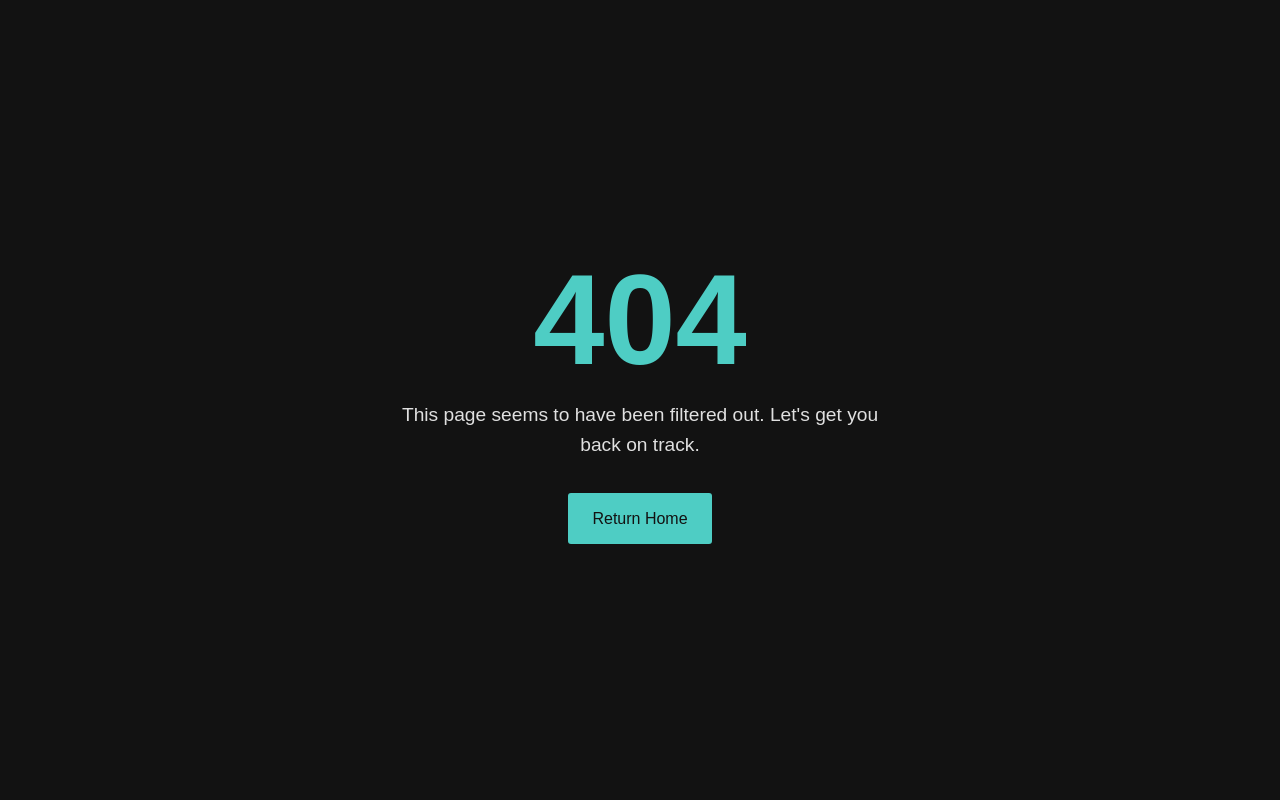
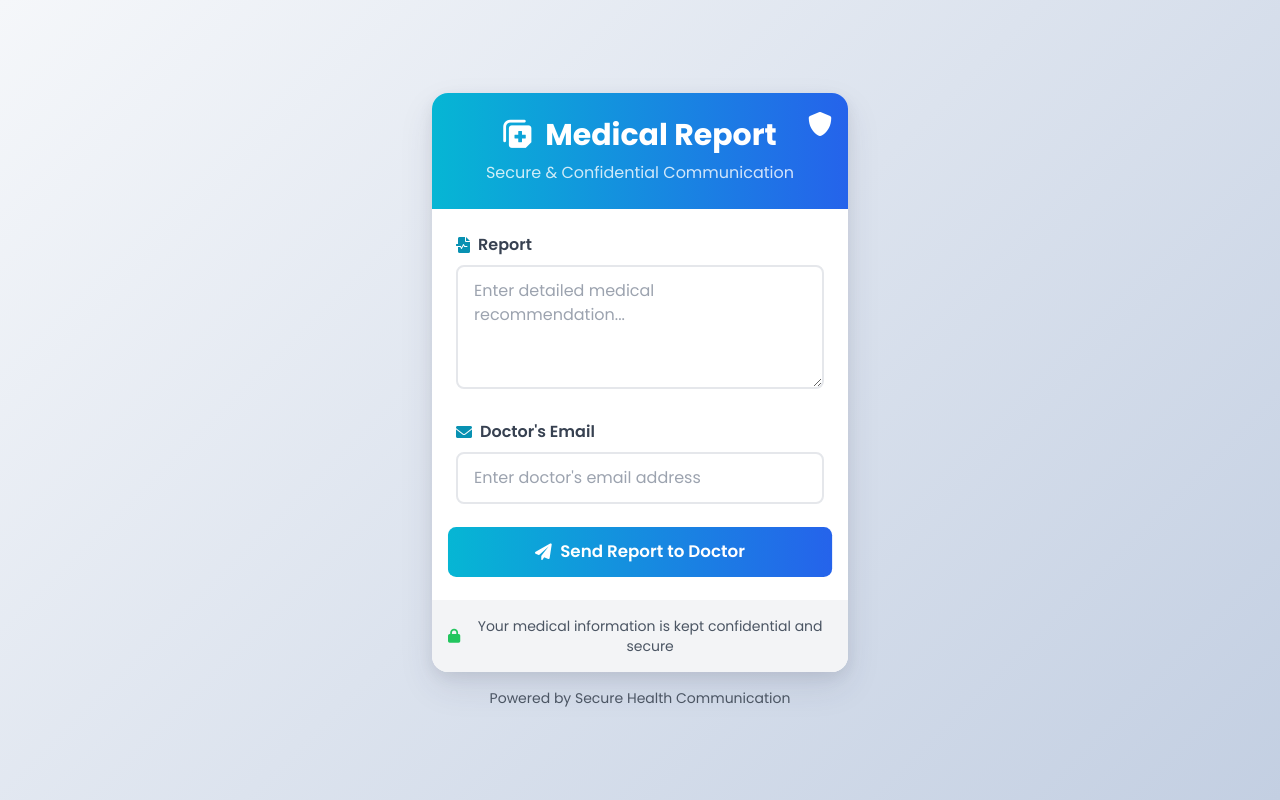
Before and after one commit to ahmad-bsds/RenalSense, a Flask app: page /report_send in a window 1280 px wide. Run offline with Flask 3, Linux system fonts and the light colour scheme; the visitor is signed in with stand-in values (Sample User, id 1); data that the repository does not hold is empty; some libraries are stand-ins or nearby versions.

Commit message:
Refresh and email send.

```diff
--- a/application/app.py
+++ b/application/app.py
@@ -10,7 +10,7 @@ from werkzeug.utils import secure_filename
 import docx2txt
 import PyPDF2
 from application.utils import data_send, update, inference
-
+from .utils import send_mail
 
 logger = get_logger(__name__)
 
@@ -20,25 +20,6 @@ flask_app.config['SECRET_KEY'] = '$Renal-Sense$'
 idd = uuid.uuid1().int.__str__()  # for generating random ids.
 login_manager = LoginManager()
 login_manager.init_app(flask_app)
-
-# ================== User dashboard management ====================
-# Sample Data
-#
-# recommendations = [
-#     {
-#         'stage': 3,
-#         'risk': "High"
-#     },
-#     {'icon': 'fas fa-utensils', 'title': 'Low-sodium diet',
-#      'description': 'Aim for less than 2,000mg of sodium per day'},
-#     {'icon': 'fas fa-glass-water', 'title': 'Stay hydrated', 'description': 'Drink 8-10 glasses of water daily'},
-#     {'icon': 'fas fa-dumbbell', 'title': 'Regular exercise',
-#      'description': '30 minutes of moderate activity, 5 days a week'}
-# ]
-#
-# health_stats = recommendations[0]
-
-
 
 
 # Chatbot response
@@ -93,11 +74,45 @@ def settings():
 
 
 # On refresh.
-@flask_app.route('/refresh', methods=['POST'])
+@flask_app.route('/refresh', methods=['POST', 'GET'])
 @login_required
 def refresh():
-    # return redirect(url_for('user_home.html'))
-    pass
+    return redirect("user_home")
+
+@flask_app.route('/report_send', methods=['POST', 'GET'])
+@login_required
+def send_report():
+    user_message = """
+    Let's you are a creative report writer for medical purposes and now your task is to\
+    write a report about user to help understand doctor how to treat the user.\
+    and what actions can be performed. \
+    Keep in mind all information should be correct based on the user data.\
+    Do not hallucinate because its medical matter and everything should be correct.\
+    The report should be written in a professional manner.\
+    """
+    try:
+        logger.info(f"Generating report for {current_user.id} ........")
+        report = inference(user_id=str(current_user.id), prompt=user_message)
+        logger.info("Report generated!")
+    except Exception as e:
+        raise logger.error("Chat failed!", e)
+    return render_template('report_send.html', report = report)
+
+@flask_app.route('/submit_report', methods=['POST'])
+def submit_report():
+    data = request.get_json()
+    doctor_email = data.get('doctor_email')
+    try:
+        logger.info(f"Getting report for {current_user.id} ........")
+        report = data.get('report')
+        logger.info("Report sent!")
+        logger.info("Sending mail.....")
+        send_mail(name=current_user.name, message=report, receiver=doctor_email, personal_email=current_user.email)
+        logger.info("Mail sent!")
+    except Exception as e:
+        raise logger.error("Report failed! check app.py", e)
+
+    return redirect("user_home")
 
 # User chat
 @flask_app.route('/chat', methods=['POST', 'GET'])
--- /dev/null
+++ b/application/templates/report_send.html
@@ -0,0 +1,149 @@
+<!DOCTYPE html>
+<html lang="en">
+<head>
+    <meta charset="UTF-8">
+    <meta name="viewport" content="width=device-width, initial-scale=1.0">
+    <title>Medical Recommendation Report</title>
+    <script src="https://cdn.tailwindcss.com"></script>
+    <link href="https://fonts.googleapis.com/css2?family=Poppins:wght@300;400;600;700&display=swap" rel="stylesheet">
+    <link rel="stylesheet" href="https://cdnjs.cloudflare.com/ajax/libs/font-awesome/6.0.0/css/all.min.css">
+    <style>
+        body {
+            font-family: 'Poppins', sans-serif;
+            background: linear-gradient(135deg, #f5f7fa 0%, #c3cfe2 100%);
+        }
+        .custom-shadow {
+            box-shadow: 0 15px 35px rgba(50,50,93,.1), 0 5px 15px rgba(0,0,0,.07);
+        }
+        .pulse-animation {
+            animation: pulse 2s infinite;
+        }
+        @keyframes pulse {
+            0% { transform: scale(1); }
+            50% { transform: scale(1.05); }
+            100% { transform: scale(1); }
+        }
+    </style>
+</head>
+<body class="min-h-screen flex items-center justify-center">
+    <div class="container mx-auto px-4 py-12 max-w-md">
+        <div class="bg-white rounded-2xl overflow-hidden custom-shadow">
+            <div class="bg-gradient-to-r from-cyan-500 to-blue-600 p-6 relative">
+                <div class="absolute top-4 right-4 text-white text-2xl">
+                    <i class="fas fa-shield-alt"></i>
+                </div>
+                <h1 class="text-3xl font-bold text-white text-center flex items-center justify-center">
+                    <i class="fas fa-notes-medical mr-3"></i>
+                    Medical Report
+                </h1>
+                <p class="text-center text-white/80 mt-2">Secure & Confidential Communication</p>
+            </div>
+
+            <div class="p-6">
+                <div class="mb-6">
+                    <label for="recommendation" class="block text-gray-700 font-semibold mb-2 flex items-center">
+                        <i class="fas fa-file-medical-alt mr-2 text-cyan-600"></i>
+                        Report
+                    </label>
+                    <textarea
+                        id="recommendation"
+                        rows="4"
+                        class="w-full px-4 py-3 text-gray-700 border-2 border-gray-200 rounded-lg focus:outline-none focus:border-cyan-500 transition duration-300"
+                        placeholder="Enter detailed medical recommendation..."
+                    >{{report}}</textarea>
+                </div>
+
+                <div class="mb-6">
+                    <label for="doctor-email" class="block text-gray-700 font-semibold mb-2 flex items-center">
+                        <i class="fas fa-envelope mr-2 text-cyan-600"></i>
+                        Doctor's Email
+                    </label>
+                    <input
+                        type="email"
+                        id="doctor-email"
+                        class="w-full px-4 py-3 text-gray-700 border-2 border-gray-200 rounded-lg focus:outline-none focus:border-cyan-500 transition duration-300"
+                        placeholder="Enter doctor's email address"
+                    >
+                </div>
+
+
+                <button
+                    id="send-report-btn"
+                    onclick="{{ url_for('submit_report') }}"
+                    class="w-full bg-gradient-to-r from-cyan-500 to-blue-600 text-white py-3 rounded-lg hover:opacity-90 transition duration-300 font-semibold flex items-center justify-center pulse-animation"
+                >
+                    <i class="fas fa-paper-plane mr-2"></i>
+                    Send Report to Doctor
+                </button>
+            </div>
+
+            <div class="bg-gray-100 p-4 text-center">
+                <p class="text-sm text-gray-600 flex items-center justify-center">
+                    <i class="fas fa-lock mr-2 text-green-500"></i>
+                    Your medical information is kept confidential and secure
+                </p>
+            </div>
+        </div>
+
+        <div class="text-center mt-4 text-gray-600">
+            <p class="text-sm">Powered by Secure Health Communication</p>
+        </div>
+    </div>
+
+    <script>
+        document.getElementById('send-report-btn').addEventListener('click', function() {
+            const recommendation = document.getElementById('recommendation').value;
+            const doctorEmail = document.getElementById('doctor-email').value;
+
+            if (!recommendation.trim()) {
+                alert('Please enter a recommendation.');
+                return;
+            }
+
+            if (!doctorEmail.trim() || !doctorEmail.includes('@')) {
+                alert('Please enter a valid doctor\'s email.');
+                return;
+            }
+
+
+
+            // In a real-world scenario, this would send the data to a backend service
+            alert('Report sent successfully to ' + doctorEmail);
+        });
+    </script>
+
+
+<script>
+    document.getElementById('send-report-btn').addEventListener('click', async () => {
+        const recommendation = document.getElementById('recommendation').value;
+        const doctorEmail = document.getElementById('doctor-email').value;
+
+        if (!recommendation.trim()) {
+            alert("Please enter a recommendation before sending.");
+            return;
+        }
+
+        try {
+            const response = await fetch('/app/submit_report', {
+                method: 'POST',
+                headers: {
+                    'Content-Type': 'application/json',
+                },
+                body: JSON.stringify({ report: recommendation, doctor_email: doctorEmail}),
+            });
+
+            if (response.ok) {
+                alert('Report sent successfully!');
+            } else {
+                alert('Failed to send the report. Please try again.');
+            }
+        } catch (error) {
+            console.error('Error sending report:', error);
+            alert('An error occurred. Please try again.');
+        }
+    });
+</script>
+
+
+</body>
+</html>
--- a/application/utils.py
+++ b/application/utils.py
@@ -1,12 +1,15 @@
 import requests
 import logging
-from project_utils import get_logger
+from project_utils import get_logger, load_env_variable
 
 logger = get_logger(__name__)
 
 DATA_URL = "https://renalsense.onrender.com/Data"
 INFERENCE_URL = "https://renalsense.onrender.com/inference/{user_id}"
 UPDATE_URL = "https://renalsense.onrender.com/health_updates/{user_id}"
+PASSWORD = load_env_variable("PASSWORD", "../.env")
+EMAIL = load_env_variable("EMAIL", "../.env")
+
 # Set the headers including the API key
 HEADERS = {
     "Content-Type": "application/json",
@@ -99,6 +102,25 @@ def get_logger(name: str) -> logging.Logger:
 
     return logger
 
+
+def send_mail(name, personal_email, message, receiver):
+    subject = f"Detailed report from RanelSense about {name}, email: {personal_email}"
+    import smtplib
+    # Establishing a connection.
+    with smtplib.SMTP('smtp.gmail.com') as connection:
+        # Security layer.
+        connection.starttls()
+        # Logining to email.
+        connection.login(user=EMAIL, password=PASSWORD)
+        # Sending mail.
+        connection.sendmail(
+            from_addr=EMAIL,  # address from send.
+            to_addrs=receiver,  # address where send.
+            msg=f"""Subject: {subject}\n\n
+            {message}.
+            """
+        )
+
 # print(inference("101664654052127013363854956795422032758", "Hi"))
 # print("------------------------")
 # print(update("101664654052127013363854956795422032758"))
--- a/requirements.txt
+++ b/requirements.txt
@@ -91,3 +91,4 @@ langchain_google_vertexai
 langchain_groq
 InstructorEmbedding
 together
+smtplib
```
Also changed, not shown: application/templates/user_home.html (+4 -4 lines), 1 other file.
